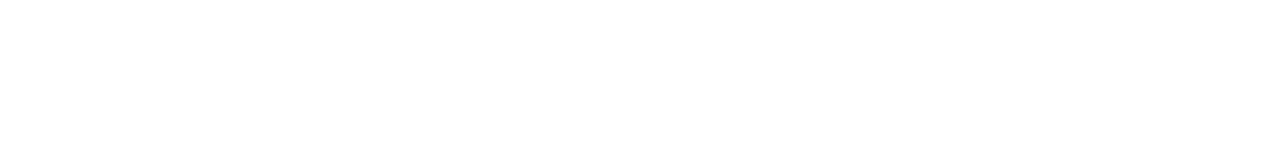
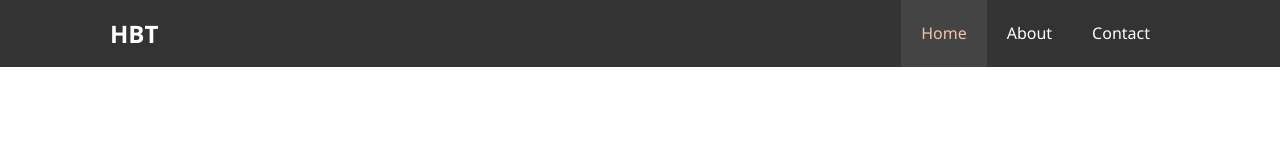
Before and after one commit to abdultolba/hotel-bt, a plain HTML site: page index.html in a window 1280 px wide. Drawn offline with Linux system fonts and the light colour scheme.

Commit message:
Implemented navigation bar

```diff
--- a/css/style.css
+++ b/css/style.css
@@ -2,3 +2,77 @@
  * Author: Abdulrahman Tolba
  * Date: 7 March 2019
  */
+
+* {
+    margin: 0;
+    padding: 0;
+    box-sizing: border-box;
+}
+
+/* Main Styling */
+
+html, body {
+    font-family: 'Segoe UI', Tahoma, Geneva, Verdana, sans-serif;
+    line-height: 1.7em;
+}
+
+a{
+    color: #333;
+    text-decoration: none;
+}
+
+h1, h2, h3 {
+    padding-bottom: 20px;
+}
+
+p {
+    margin: 10px 0;
+}
+
+
+/* Utility Classes */
+
+.container {
+    margin: auto;
+    max-width: 1100px;
+    overflow: auto;
+    padding: 0 20px;
+}
+
+/* Navigation Bar */
+
+#navbar {
+    background: #333;
+    color: #fff;
+    overflow: auto;
+}
+
+#navbar a {
+    color: #fff;
+}
+
+#navbar h1{
+    float: left;
+    padding-top: 20px;
+}
+
+#navbar ul {
+    float: right;
+    list-style: none;
+}
+
+#navbar ul li {
+    float: left;
+}
+
+#navbar ul li a{
+    display: block;
+    padding: 20px;
+    text-align: center;
+}
+
+#navbar ul li a:hover,
+#navbar ul li a.current{
+    background: #444;
+    color: #f7c0aa;
+}
--- a/index.html
+++ b/index.html
@@ -1,5 +1,6 @@
 <!DOCTYPE html>
 <html lang="en">
+
 <head>
     <meta charset="UTF-8">
     <meta name="viewport" content="width=device-width, initial-scale=1.0">
@@ -9,7 +10,21 @@
     <link rel="stylesheet" href="css/style.css">
     <title>Hotel BT | Welcome</title>
 </head>
+
 <body>
+    <header>
+        <nav id="navbar">
+            <div class="container">
+                <h1 class="logo"><a href="index.html">HBT</a></h1>
+                <ul>
+                    <li><a class="current" href="index.html">Home</a></li>
+                    <li><a href="about.html">About</a></li>
+                    <li><a href="contact.html">Contact</a></li>
+                </ul>
+            </div>
+        </nav>
+    </header>
 
 </body>
+
 </html>
```
